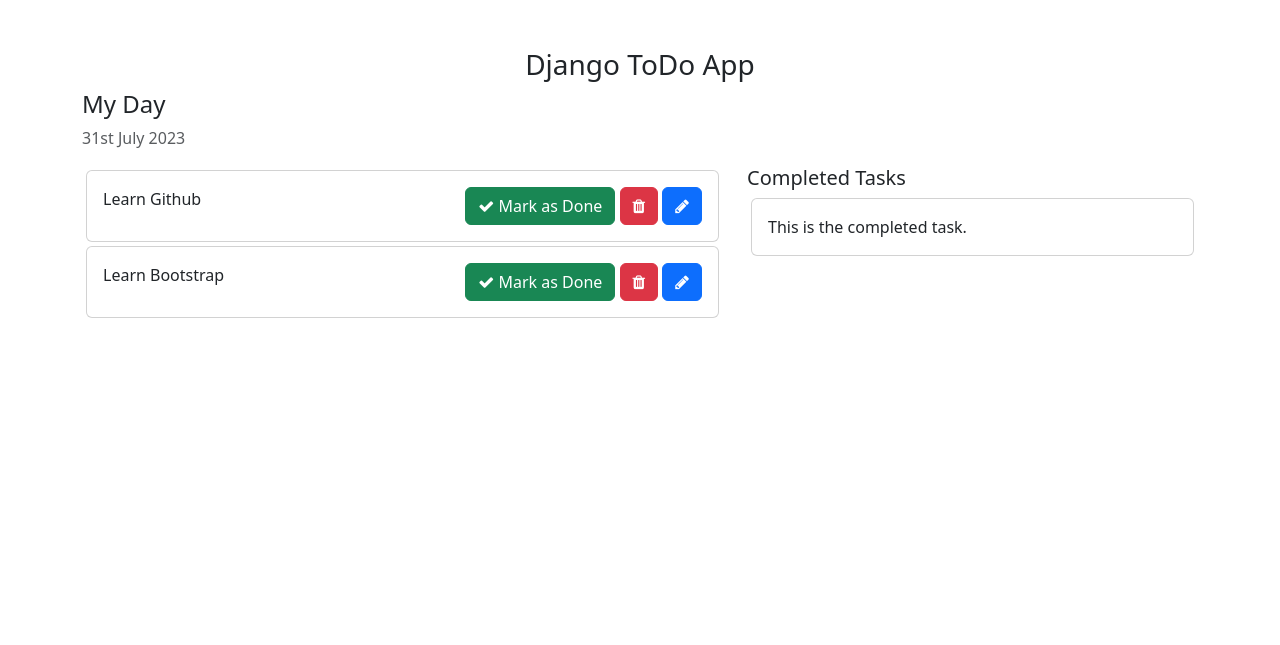
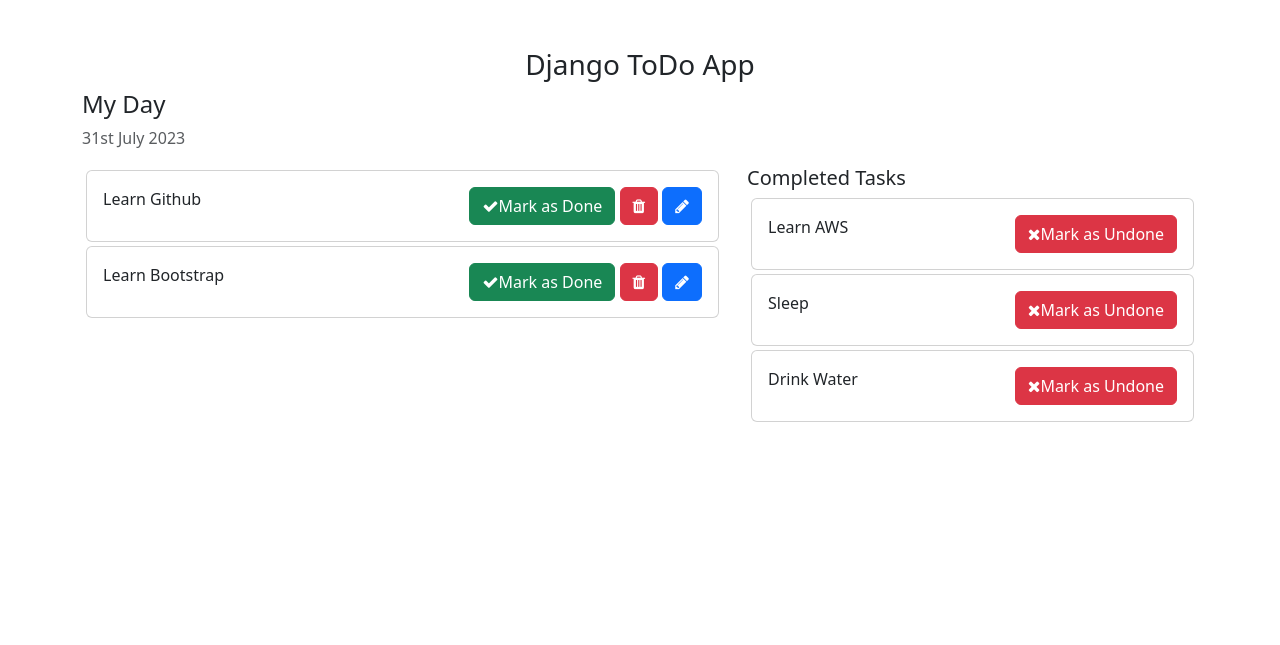
Before and after one commit to nihal459/todo, a Django app: page / in a window 1280 px wide. Shown: the top 645 px of the page. Run offline with Django 4.2, Linux system fonts and the light colour scheme; data comes from the database, SQL or seed files in the repository; both versions use the stored data as it was after the commit.

Commit message:
Final Commit

```diff
--- a/todoapp/templates/home.html
+++ b/todoapp/templates/home.html
@@ -30,9 +30,9 @@
                     <div class="card-body">
                         {{task.task}}
                         <span style="position: relative; float: right;">
-                            <a class="btn btn-success"><i class="fa fa-check"></i> Mark as Done</a>
-                            <a class="btn btn-danger"><i class="fa fa-trash"></i></a>
-                            <a class="btn btn-primary"><i class="fa fa-pencil"></i></a>
+                            <a href="{% url 'mark_as_done' task.pk %}" class="btn btn-success"><i class="fa fa-check"></i>Mark as Done</a>
+                            <a href="{% url 'delete_task' task.pk %}"class="btn btn-danger"><i class="fa fa-trash"></i></a>
+                            <a href="{% url 'edit_task' task.pk %}" class="btn btn-primary"><i class="fa fa-pencil"></i></a>
                         </span>
                     </div>
                 </div>
@@ -41,12 +41,16 @@
             </div>
             <div class="col-md-5 col-lg-5">
                 <h5>Completed Tasks</h5>
-                <!-- List of all the tasks that have completed -->
+                {% for ct in completed_tasks %}
                 <div class="card m-1">
                     <div class="card-body">
-                        This is the completed task.
+                        {{ct.task}}
+                        <span style="position: relative; float: right;">
+                            <a href="{% url 'mark_as_undone' ct.pk %}" class="btn btn-danger"><i class="fa fa-times"></i>Mark as Undone</a>
+                        </span>
                     </div>
                 </div>
+                {% endfor %}
             </div>
         </div>
         <div class="row">
--- a/todoapp/urls.py
+++ b/todoapp/urls.py
@@ -5,5 +5,9 @@ urlpatterns = [
     path('', views.home, name='home'),
     path('home', views.home, name='home'),
     path('addTask/', views.addTask, name='addTask'),
+    path('mark_as_done/<int:pk>/', views.mark_as_done, name='mark_as_done'),
+    path('mark_as_undone/<int:pk>/', views.mark_as_undone, name='mark_as_undone'),
+    path('edit_task/<int:pk>/', views.edit_task, name='edit_task'),
+    path('delete_task/<int:pk>/', views.delete_task, name='delete_task'),
 
 ]
--- a/todoapp/views.py
+++ b/todoapp/views.py
@@ -1,10 +1,15 @@
-from django.shortcuts import redirect, render
+from django.shortcuts import get_object_or_404, redirect, render
 from . models import *
 # Create your views here.
 
 def home(request):
     tasks = Task.objects.filter(is_completed = False).order_by('-updated_at')
-    context = {'tasks':tasks}
+    completed_tasks = Task.objects.filter(is_completed =True)
+
+    context = {
+        'tasks':tasks,
+        'completed_tasks':completed_tasks
+    }
     return render(request, "home.html", context)
 
 
@@ -12,3 +17,36 @@ def addTask(request):
     a = request.POST.get("task")
     task = Task.objects.create(task=a)
     return redirect('home')
+
+def mark_as_done(request, pk):
+    task = get_object_or_404(Task, pk=pk)
+    task.is_completed = True
+    task.save()
+    return redirect('home')
+
+def mark_as_undone(request, pk):
+    task = get_object_or_404(Task, pk=pk)
+    task.is_completed = False
+    task.save()
+    return redirect('home')
+
+
+def edit_task(request, pk):
+    get_task = get_object_or_404(Task, pk=pk)
+    if request.method == "POST":
+        new_task = request.POST['task']
+        get_task.task = new_task
+        get_task.save()
+        return redirect('home')
+    else:
+        context = {
+            'get_task':get_task,
+        }
+        return render(request, 'edit_task.html', context)
+
+
+
+def delete_task(request, pk):
+    task = get_object_or_404(Task, pk=pk)
+    task.delete()
+    return redirect('home')
```
Also changed, not shown: todoapp/templates/edit_task.html (added, +31 -0 lines), db.sqlite3.
